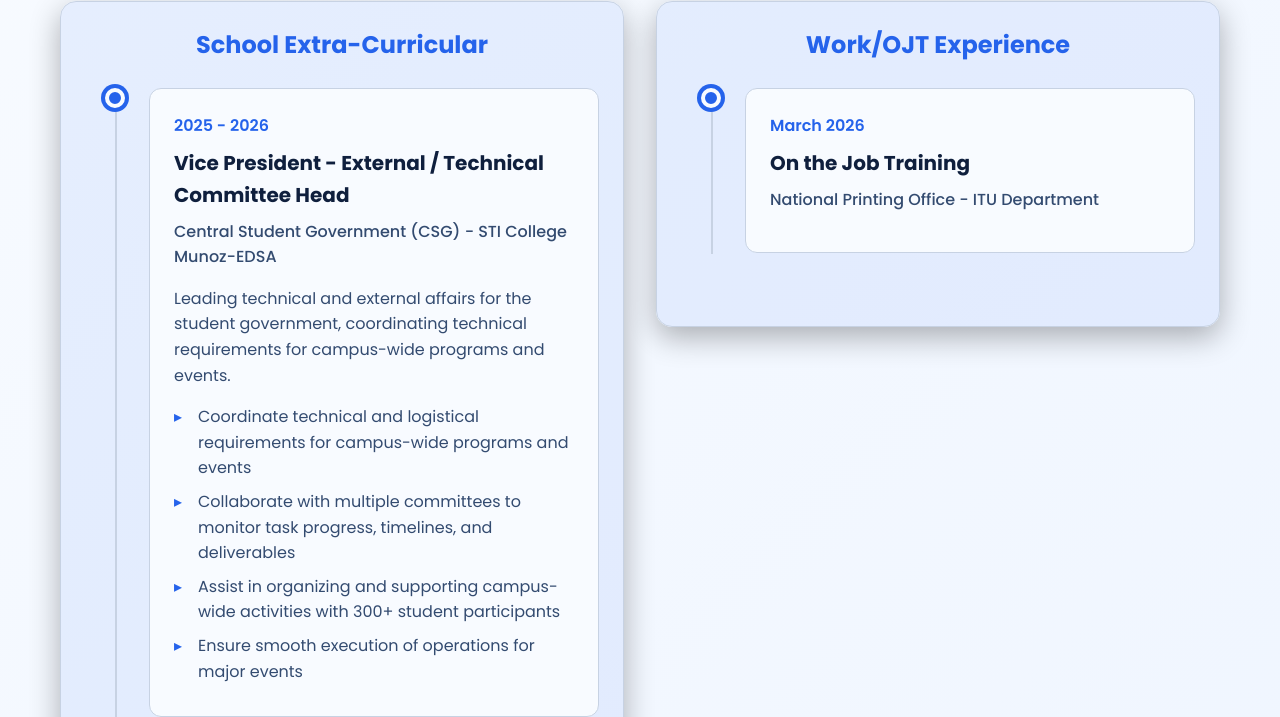
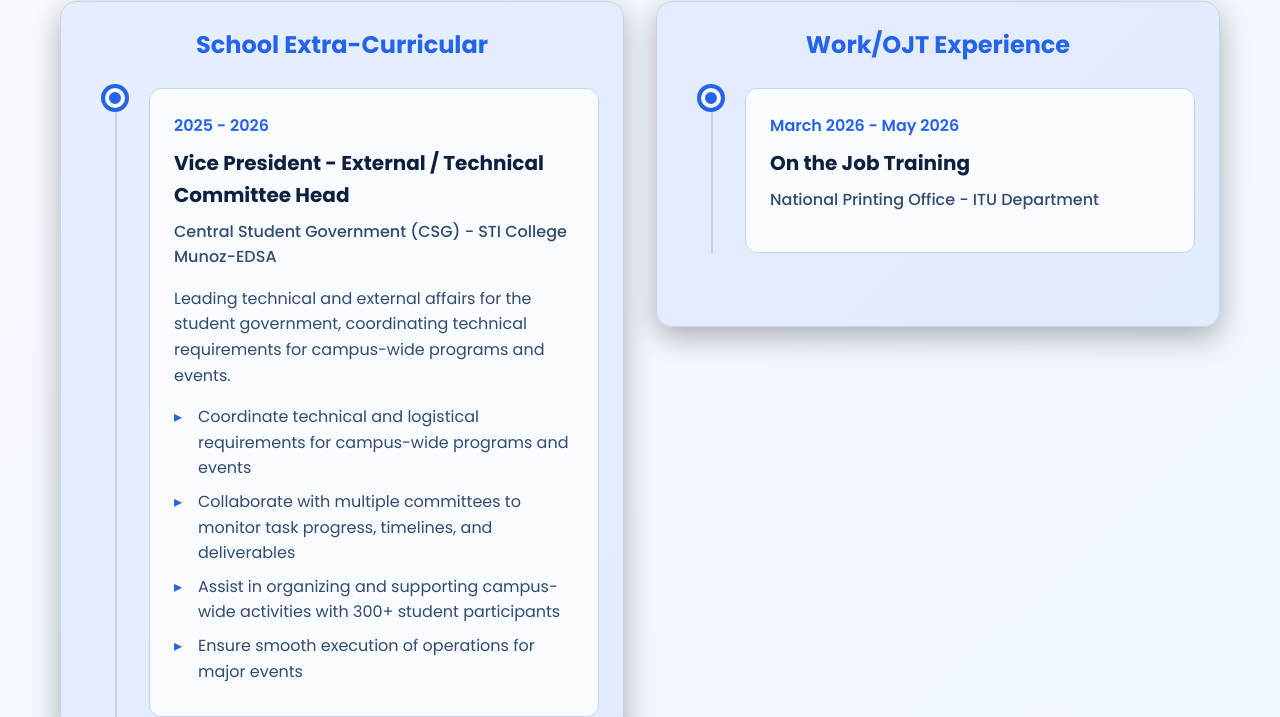
Before and after one commit to ivanzkiee/portfolioroland.io, a Django app: template portfolio/templates/portfolio/experience.html in a window 1280 px wide. Shown: the part 395-1112 px from the top of the page. Run offline with Django 4.2, Linux system fonts and the light colour scheme; the template is opened without the code that fills it, so the values that code supplies are empty.

Commit message:
Update experience.html

```diff
--- a/portfolio/templates/portfolio/experience.html
+++ b/portfolio/templates/portfolio/experience.html
@@ -86,7 +86,7 @@
                     <div class="timeline-item">
                         <div class="timeline-marker"></div>
                         <div class="timeline-content">
-                            <div class="timeline-date">March 2026</div>
+                            <div class="timeline-date">March 2026 - May 2026</div>
                             <h3>On the Job Training</h3>
                             <h4>National Printing Office - ITU Department</h4>
                         </div>
```
